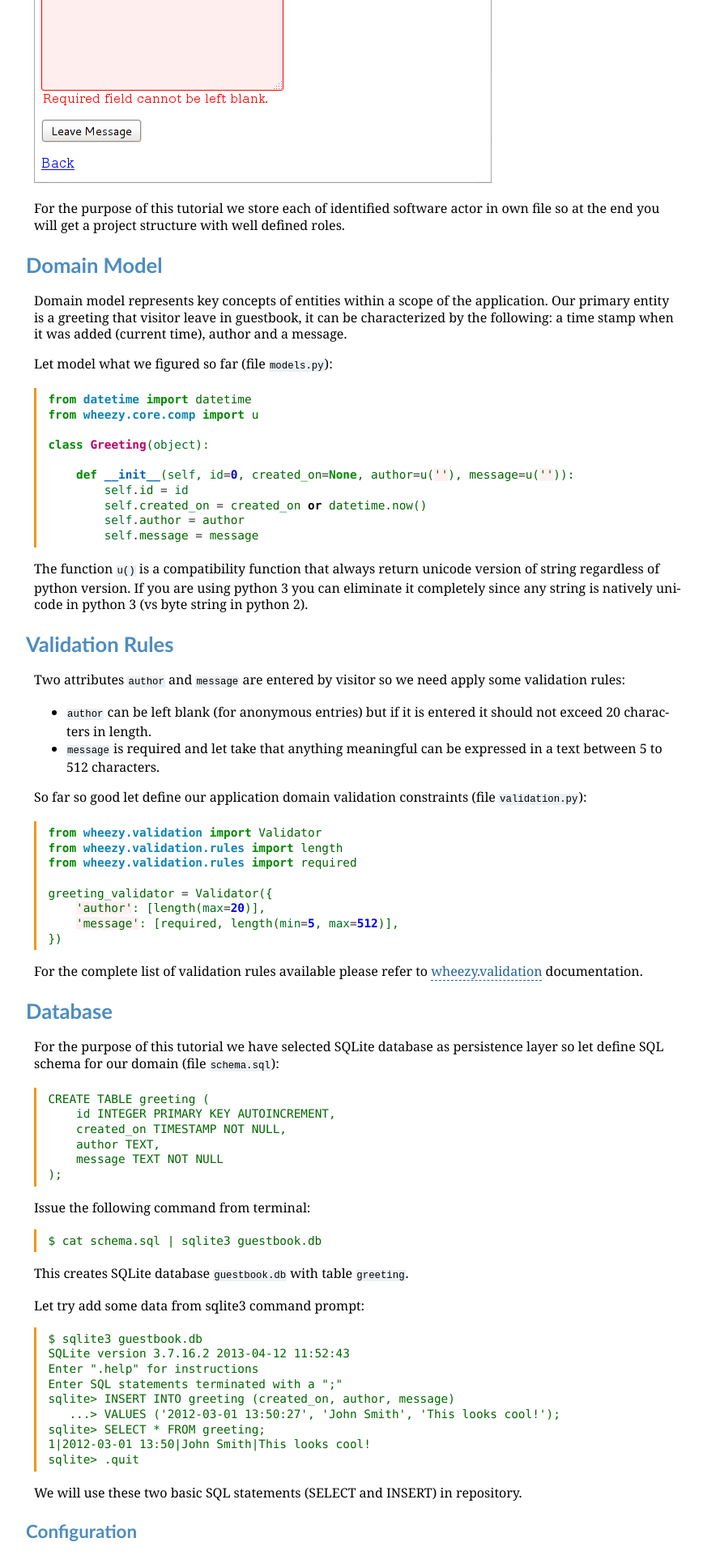
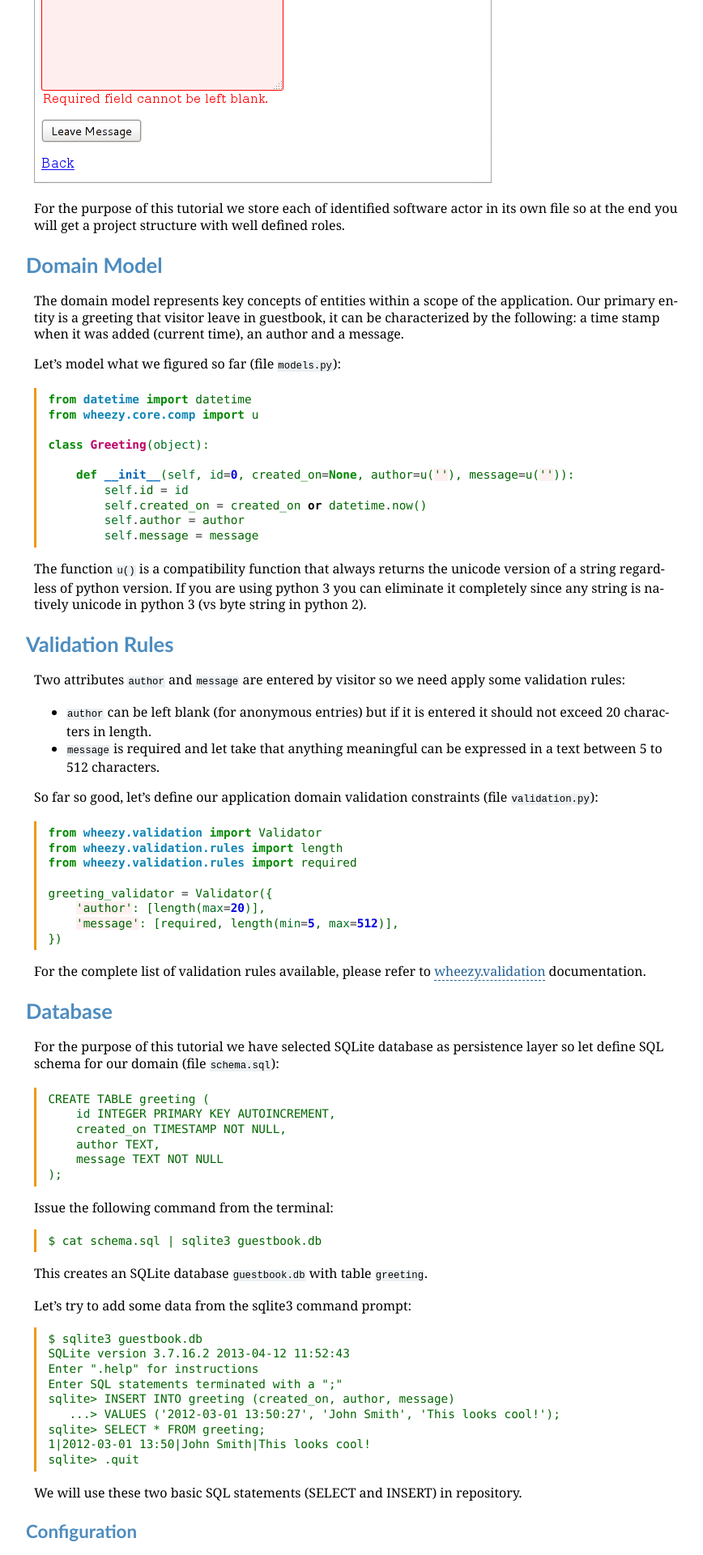
Before and after one commit to akornatskyy/wheezy.web, a Sphinx documentation site: the page built from doc/tutorial.rst, in a window 1280 px wide. Shown: the part 1354-3274 px from the top of the page at 81% size, without its empty margins (208-1076 px from the left). Built offline with Sphinx 7.4.7, drawn with Linux system fonts in a browser that asks for light colours; some of the changed text lies outside the part shown.

Commit message:
tutorial_00: tuturial: improved readability

```diff
--- a/doc/tutorial.rst
+++ b/doc/tutorial.rst
@@ -42,18 +42,18 @@ Sign guestbook:
 .. image:: static/screenshot2.png
 
 For the purpose of this tutorial we store each of identified software
-actor in own file so at the end you will get a project structure with well
+actor in its own file so at the end you will get a project structure with well
 defined roles.
 
 Domain Model
 ------------
 
-Domain model represents key concepts of entities within a scope of the
+The domain model represents key concepts of entities within a scope of the
 application. Our primary entity is a greeting that visitor leave in
 guestbook, it can be characterized by the following: a time stamp
-when it was added (current time), author and a message.
+when it was added (current time), an author and a message.
 
-Let model what we figured so far (file ``models.py``)::
+Let's model what we figured so far (file ``models.py``)::
 
     from datetime import datetime
     from wheezy.core.comp import u
@@ -66,8 +66,8 @@ Let model what we figured so far (file ``models.py``)::
             self.author = author
             self.message = message
 
-The function ``u()`` is a compatibility function that always return unicode
-version of string regardless of python version. If you are using python 3
+The function ``u()`` is a compatibility function that always returns the unicode
+version of a string regardless of python version. If you are using python 3
 you can eliminate it completely since any string is natively unicode in
 python 3 (vs byte string in python 2).
 
@@ -82,7 +82,7 @@ apply some validation rules:
 * ``message`` is required and let take that anything meaningful can be
   expressed in a text between 5 to 512 characters.
 
-So far so good let define our application domain validation constraints
+So far so good, let's define our application domain validation constraints
 (file ``validation.py``)::
 
     from wheezy.validation import Validator
@@ -94,7 +94,7 @@ So far so good let define our application domain validation constraints
         'message': [required, length(min=5, max=512)],
     })
 
-For the complete list of validation rules available please refer to
+For the complete list of validation rules available, please refer to
 `wheezy.validation`_ documentation.
 
 Database
@@ -111,13 +111,13 @@ persistence layer so let define SQL schema for our domain (file
         message TEXT NOT NULL
     );
 
-Issue the following command from terminal::
+Issue the following command from the terminal::
 
     $ cat schema.sql | sqlite3 guestbook.db
 
-This creates SQLite database ``guestbook.db`` with table ``greeting``.
+This creates an SQLite database ``guestbook.db`` with table ``greeting``.
 
-Let try add some data from sqlite3 command prompt::
+Let's try to add some data from the sqlite3 command prompt::
 
     $ sqlite3 guestbook.db
     SQLite version 3.7.16.2 2013-04-12 11:52:43
@@ -145,7 +145,7 @@ Let add configuration file where we can store some settings (file
 
 We have defined function ``session()`` that returns an object valid to
 issue some database related operations including query for data,
-transaction commit, etc. This object serves *unit of work* purpose and is
+transaction commit, etc. This object serves the *unit of work* purpose and is
 suitable to be used with python context manager.
 
 Repository
@@ -155,10 +155,10 @@ A Repository mediates between the domain and persistence layers (database,
 file, in-memory storage, etc.), it encapsulates operations performed and
 provides object-oriented view of the persistence layer.
 
-Accordingly to problem statement, we need two things here: a way to get a
+Accordingly to the problem statement, we need two things here: a way to get a
 list of greetings and ability to add a greeting.
 
-Since we have database and a way to obtain database object we can add
+Since we have a database and a way to obtain database objects we can add
 repository (file ``repository.py``)::
 
     from models import Greeting
@@ -188,7 +188,7 @@ repository (file ``repository.py``)::
             """, (greeting.created_on, greeting.author, greeting.message))
             return True
 
-Let see how it works from python command prompt::
+Let's see how it works from python command prompt::
 
     $ env/bin/python
     Python 2.7.3 (default, Mar  5 2013, 01:19:40)
@@ -212,7 +212,7 @@ View
 Handlers
 ^^^^^^^^
 
-Views contain handlers that respond to requests sent by browser. We need two
+Views contain handlers that respond to requests sent by a browser. We need two
 handlers: one for list and the other one to add a greeting.
 
 List handler returns a list of greeting stored (file ``views.py``)::
@@ -337,7 +337,7 @@ add file ``layout.html``)::
     </html>
 
 You need to be explicit about any context variable used in
-template by specifing them in ``@require`` directive.
+the template by specifying them in a ``@require`` directive.
 
 Templates
 ^^^^^^^^^
@@ -362,7 +362,7 @@ Define template for list handler (in directory ``templates`` add file
 
 What is interesting here is ``path_for()`` function that can build reverse
 path for given route name. So when someone clicks on ``Sign guestbook``
-link browser navigates to url that let add a greeting.
+link the browser navigates to a url that lets add a greeting.
 
 Define template for add handler (in directory ``templates`` add file
 ``add.html``)::
@@ -391,12 +391,12 @@ Define template for add handler (in directory ``templates`` add file
 
 Here you can see syntax provided by `wheezy.html`_ for HTML rendering: label,
 textbox, error, etc. HTML widgets require context variable ``errors``. Please
-refer to `wheezy.html`_ documentation.
+refer to the `wheezy.html`_ documentation.
 
 Style
 ^^^^^
 
-Let add some style (create directory ``static`` and add file ``site.css``)::
+Let's add some style (create directory ``static`` and add file ``site.css``)::
 
     input[type="text"], textarea {
         border: 1px solid #BBB; border-radius: 3px; }
@@ -466,11 +466,11 @@ together (file ``app.py``)::
             pass
         print('\nThanks!')
 
-Try run application by issuing the following command::
+Try to run the application by issuing the following command::
 
     $ env/bin/python app.py
 
-Visit http://localhost:8080/ to see your site in browser.
+Visit http://localhost:8080/ to see your site in a browser.
 
 AJAX and JSON
 -------------
@@ -537,27 +537,27 @@ form::
         })
     </script>
 
-Try run application by issuing the following command::
+Try to run the application by issuing the following command::
 
     $ env/bin/python app.py
 
-Visit http://localhost:8080/ to see your site in browser (try both with
+Visit http://localhost:8080/ to see your site in a browser (try both with
 JavaScript enabled and disabled).
 
 Content Cache
 -------------
 
-Why would be make a call to database every time the list of greetings is
+Why would we be making a call to database every time the list of greetings is
 displayed to user? What if we can cache that page for some period of time
-and regenerate only when someone added another greeting? Let implement
-this use case with `wheezy.caching`_ package.
+and regenerate it only when someone added another greeting? Let's implement
+this use case with the `wheezy.caching`_ package.
 
 Open ``config.py`` and add import for MemoryCache and Cached::
 
     from wheezy.caching.memory import MemoryCache
 
 At the end of ``config.py`` add initialization logic for cache, cache factory
-and configuration options for HTTP cache middleware)::
+and configuration options for HTTP cache middleware::
 
     cache = MemoryCache()
 
@@ -566,13 +566,13 @@ and configuration options for HTTP cache middleware)::
         'http_cache': cache
     })
 
-Since we are going to use HTTP cache middleware we need instruct application
-bootstrap process about middleware we are going to use. Open file ``app.py``
+Since we are going to use HTTP cache middleware we need to instruct the application
+bootstrap process about the middleware we are going to use. Open file ``app.py``
 and import ``http_cache_middleware_factory``::
 
     from wheezy.http.middleware import http_cache_middleware_factory
 
-To the list of ``WSGIApplication`` middleware add HTTP cache middleware
+To the list of ``WSGIApplication`` middleware, add a HTTP cache middleware
 factory::
 
     main = WSGIApplication([
@@ -589,7 +589,7 @@ Finally let apply cache profile to the ListHandler. Few imports
     from wheezy.http import CacheProfile
     from wheezy.web import handler_cache
 
-Use ``handler_cache`` decorator to apply cache profile to handler response::
+Use the ``handler_cache`` decorator to apply cache profile to the handler response::
 
     class ListHandler(BaseHandler):
 
@@ -599,12 +599,12 @@ Use ``handler_cache`` decorator to apply cache profile to handler response::
 
 The ``ListHandler`` response is cached by server for 15 minutes.
 
-Try run application by issuing the following command::
+Try to run the application by issuing the following command::
 
     $ env/bin/python app.py
 
-Visit http://localhost:8080/ to see your site in browser. Try add a greeting
-and notice that list page is not updated (it is being cached by server). Next
+Visit http://localhost:8080/ to see your site in a browser. Try to add a greeting,
+and notice that the list page is not updated (it is being cached by server). Next
 we will use cache dependency to invalidate content cache.
 
 Take a look at `wheezy.http`_ for various options available for content
@@ -613,14 +613,14 @@ caching.
 Cache Dependency
 ----------------
 
-Let add cache invalidation logic so once user enters a new greeting it cause
+Let's add cache invalidation logic, so once user enters a new greeting it causes
 the list page to be refreshed.
 
 In file ``config.py`` add import for ``Cached``::
 
     from wheezy.caching.patterns import Cached
 
-Declare cached (right after created cache instance)::
+Declare cached (right after the created cache instance)::
 
     cache = MemoryCache()
     cached = Cached(cache, time=15 * 60)
@@ -655,11 +655,11 @@ Modify ``AddHandler`` so on successful commit the content cache for
             cached.dependency.delete('d_list')
             return self.see_other_for('list')
 
-Try run application by issuing the following command::
+Try to run the application by issuing the following command::
 
     $ env/bin/python app.py
 
-Visit http://localhost:8080/ to see your site in browser. Try add a greeting
+Visit http://localhost:8080/ to see your site in a browser. Try add a greeting
 and notice that list page is refreshed this time.
 
 Take a look at `wheezy.caching`_ for various cache implementations including
@@ -682,7 +682,7 @@ Add imports in file ``views.py``::
     from wheezy.http.transforms import gzip_transform
     from wheezy.web.transforms import handler_transforms
 
-Let apply compression to ``ListHandler``::
+Let's apply compression to ``ListHandler``::
 
     class ListHandler(BaseHandler):
 
@@ -692,13 +692,13 @@ Let apply compression to ``ListHandler``::
             ...
 
 Notice :py:meth:`~wheezy.web.transforms.handler_transforms` decorator
-is after handler cache, this way it able compress response before it goes to
-cache.
+is after handler cache, this way it is able to compress response before it goes to
+the cache.
 
 At this point we have a single version of the cached page - compressed. What
-about browsers that do not accept gzip content encoding? Would be good somehow
-distinguish web requests that support compression and some that do not.
-Fortunately browser sends HTTP header ``Accept-Encoding`` that serves exactly
+about browsers that do not accept gzip content encoding? It would be good somehow
+to distinguish between web requests that support compression and those that do not.
+Fortunately browsers send an HTTP header ``Accept-Encoding`` that serves exactly
 this purpose. All we need is instruct content cache to *vary* response
 depending on value in ``Accept-Encoding`` HTTP header.
 
@@ -727,14 +727,14 @@ We can apply more permissive content caching to ``AddHandler``::
         def get(self, greeting=None):
             ...
 
-Notice that for HTTP caching we added ``http_vary`` directive so
+Notice that for HTTP caching we added ``http_vary`` directive, so
 intermediate proxies can properly serve cached content.
 
-Try run application by issuing the following command::
+Try to run the application by issuing the following command::
 
     $ env/bin/python app.py
 
-Visit http://localhost:8080/ to see your site in browser.
+Visit http://localhost:8080/ to see your site in a browser.
 
 Take a look at `wheezy.http`_ for various options available for content
 caching.
@@ -742,7 +742,7 @@ caching.
 Exercises
 ---------
 
-#. Refactor views by moving cache profiles definition to a separate
+#. Refactor views by moving the cache profiles definition to a separate
    file (e.g. profile.py)
 #. Refactor repository by enforcing contract with duck typing asserts. See
    `post <http://mindref.blogspot.com/2012/11/python-duck-typing-assert.html>`_
```
Also changed, not shown: other parts of doc/tutorial.rst (+10 -10 lines).
